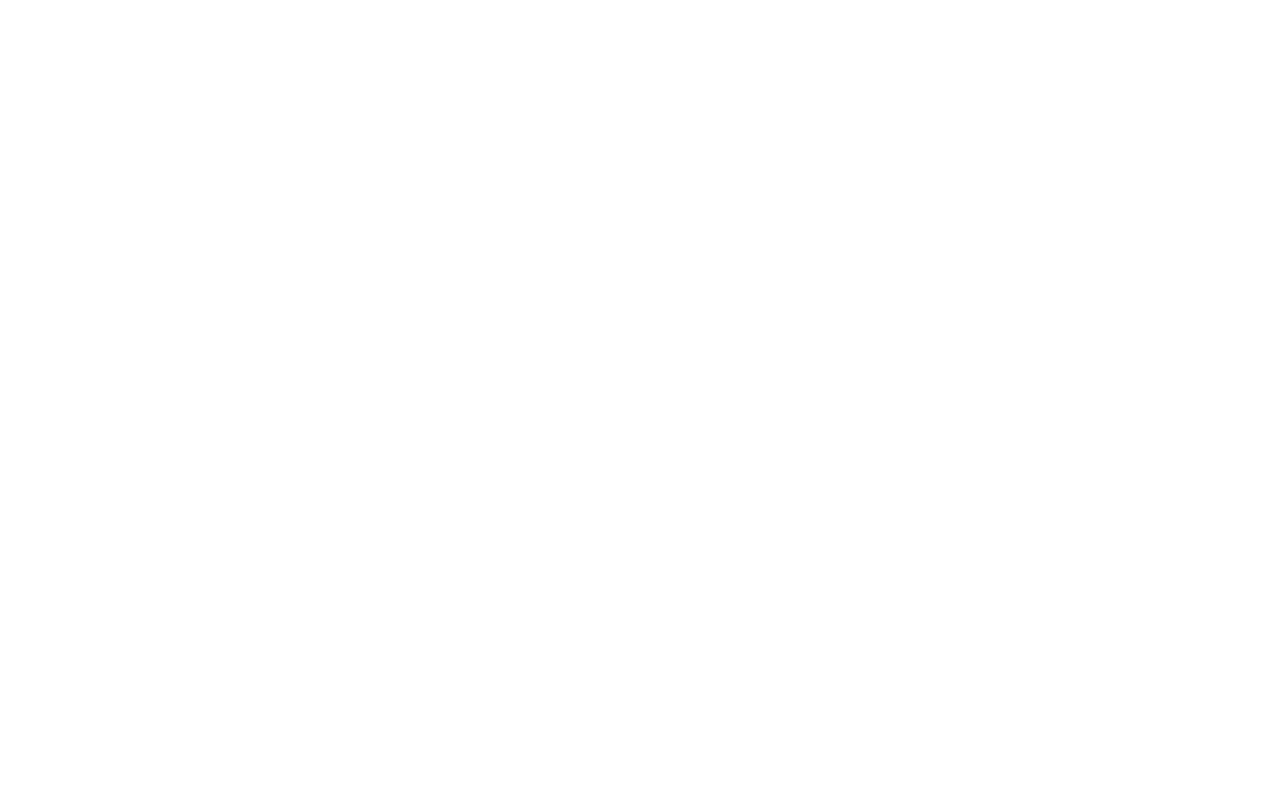
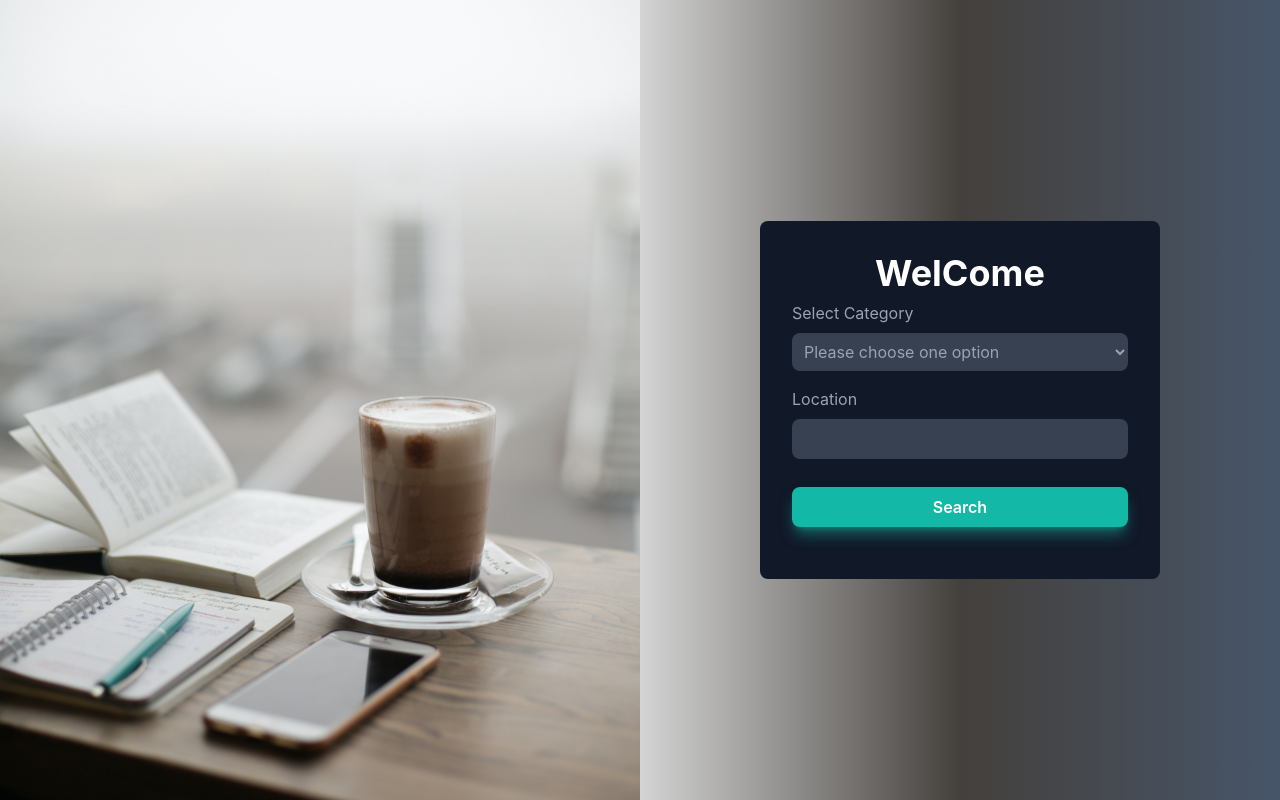
Before and after one commit to thehassanshaikh/World-of-Novels, a React (Create React App) app: page /startingSearchPage in a window 1280 px wide. Before the commit this address had no page. Built offline with nearby package versions, Linux system fonts and the light colour scheme; the HTML template or start-up script is replaced by a standard one.

Commit message:
startingSearchPage

```diff
--- a/src/App.js
+++ b/src/App.js
@@ -3,6 +3,7 @@
 import './App.css';
 import Login from './pages/login/Login';
 import BookRegistrationPage from './pages/bookRegistrationPage/BookRegistrationPage';
+import StartingSearchPage from './pages/startingSearchPage/StartingSearchPage'
 
 function App() {
   return (
@@ -11,6 +12,7 @@
       <Routes>
         <Route path='/login' element={<Login />}></Route>
         <Route path='/bookRegistrationPage' element={<BookRegistrationPage />}></Route>
+        <Route path='/startingSearchPage' element={<StartingSearchPage />}></Route>
       </Routes>
       </BrowserRouter>
     </div>
--- a/src/pages/bookRegistrationPage/BookRegistrationPage.jsx
+++ b/src/pages/bookRegistrationPage/BookRegistrationPage.jsx
@@ -1,8 +1,10 @@
 import React from 'react'
-import { NavLink } from 'react-router-dom'
 import backgroundImage from './backgroundImage-2.jpg'
 
 function BookRegistrationPage() {
+  const options = ['Fiction', 'NonFiction'];
+  const optionsCondition = ['Best/New', 'Average', 'Good', 'Bad (Some Pages missing)']
+
   return (
     <>
     <div className="min-h-screen py-40 bg-gradient-to-r from-stone-700 via-gray-800 to-zinc-400" >
@@ -35,16 +37,22 @@
               </div>
               <div className="grid grid-cols-2 gap-5 mt-5">
               <select className="block w-full py-2 mb-4 text-sm text-gray-600 border border-gray-400">
-              <option selected>Book Category</option>
-              <option value="Fiction">Fiction</option>
-              <option value="NonFiction">NonFiction</option>
+              <option>Select Category</option>
+                    {options.map((option, index) => {
+                        return <option key={index} >
+                            {option}
+                        </option>
+                    })}
               </select>
               <select className="block w-full py-2 mb-4 text-sm text-gray-600 border border-gray-400">
-              <option selected>Book Condition</option>
-              <option value="Best">Best/New</option>
-              <option value="Average">Average</option>
-              <option value="Good">Good</option>
-              <option value="Bad">Bad(Some Pages missing)</option>
+                <option>Book Condition</option>
+                {
+                  optionsCondition.map((option,index) => {
+                    return <option key={index}>
+                      {option}
+                    </option>
+                  })
+                }
               </select>
               </div>
               <div className='mt-5'>
@@ -55,7 +63,7 @@
               <div className="mt-5">
                 <input type="checkbox" className="border border-gray-400" />
                 <span>
-                  I accept the <NavLink href="#" className="text-[#34495E] font-semibold">Terms of Use</NavLink> &  <NavLink href="#" className="text-[#34495E] font-semibold">Privacy Policy</NavLink>
+                  I accept the <a href="#" className="text-[#34495E] font-semibold">Terms of Use</a> &  <a href="#" className="text-[#34495E] font-semibold">Privacy Policy</a>
                 </span>
               </div>
               <div className="mt-5">
--- /dev/null
+++ b/src/pages/startingSearchPage/StartingSearchPage.jsx
@@ -0,0 +1,41 @@
+import React from 'react'
+import picture1 from "./image9.jpg"
+
+function StartingSearchPage() {
+    const options = ['Fiction', 'NonFiction'];
+
+
+
+
+  return (
+    <div className='grid grid-cols-1 sm:grid-cols-2 h-screen w-full'>
+        <div className='hidden sm:block'>
+            <img className='w-screen h-screen object-cover' src={picture1} alt=""/>
+        </div>
+
+        <div className='bg-gradient-to-r from-neutral-300 via-stone-700 to-slate-600 flex flex-col justify-center'>
+            <form className='max-w-[400px] w-full mx-auto rounded-lg bg-gray-900 p-8 px-8'>
+                <h2 className='text-4xl text-white font-bold text-center'>WelCome</h2>
+                <div className='flex flex-col text-gray-400 py-2'>
+                    <label htmlFor=''>Select Category</label>
+                    <select className='rounded-lg bg-gray-700 mt-2 p-2 focus:border-blue-500 focus:bg-gray-800 focus:outline-none'>
+                    <option>Please choose one option</option>
+                    {options.map((option, index) => {
+                        return <option key={index} >
+                            {option}
+                        </option>
+                    })}
+                </select>
+                </div>
+                <div className='flex flex-col text-gray-400 py-2'>
+                    <label htmlFor=''>Location</label>
+                    <input className='p-2 rounded-lg bg-gray-700 mt-2 focus:border-blue-500 focus:bg-gray-800 focus:outline-none' type="text" />
+                </div>
+                <button className='w-full my-5 py-2 bg-teal-500 shadow-lg shadow-teal-500/50 hover:shadow-teal-500/40 text-white font-semibold rounded-lg'>Search</button>
+            </form>
+        </div>
+    </div>
+  )
+}
+
+export default StartingSearchPage;
```
Also changed, not shown: src/pages/startingSearchPage/image9.jpg (added).
